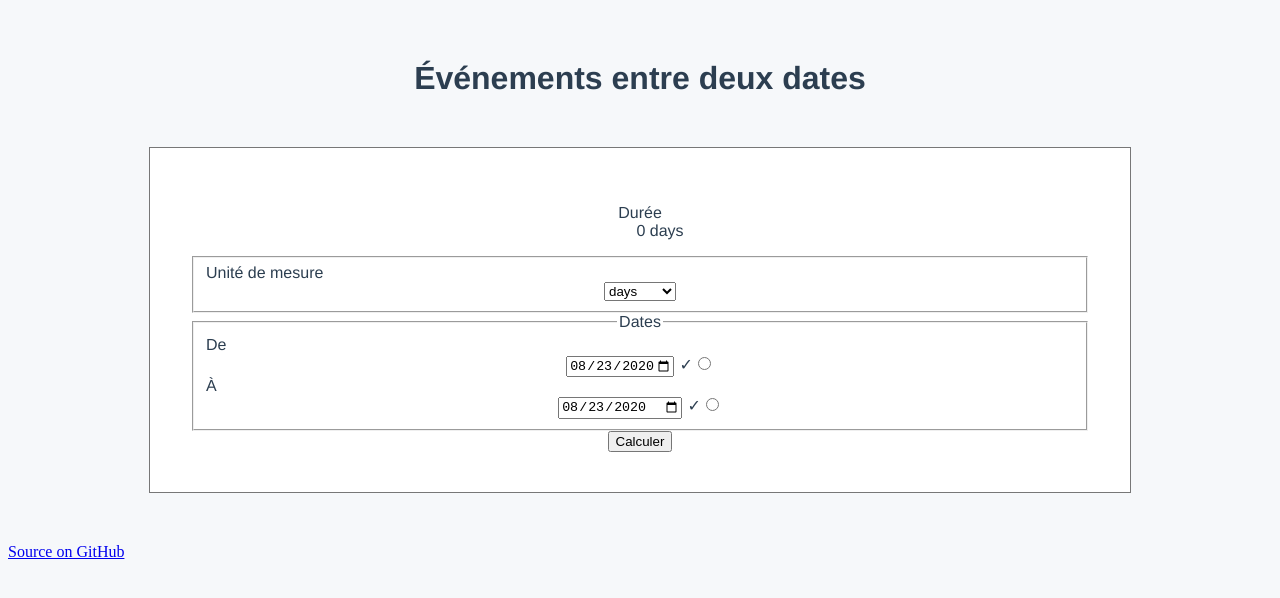
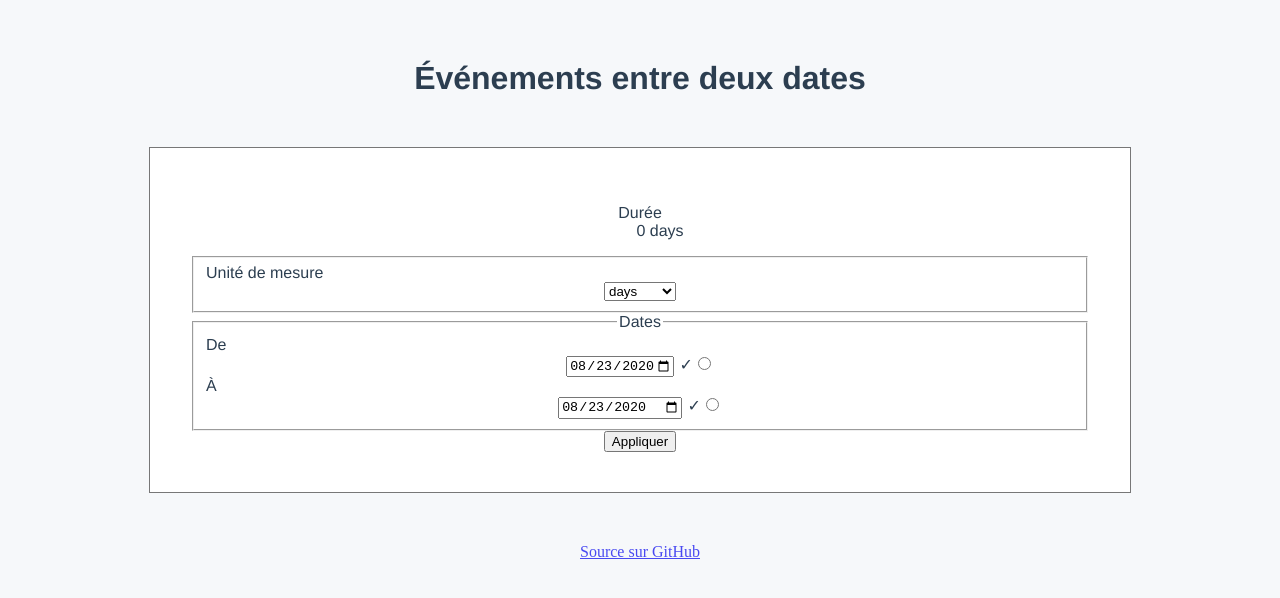
Before and after one commit to renoirb/evenements-entre-deux-dates, a Vue app: page / in a window 1280 px wide. Shown: the top 598 px of the page. Built offline with nearby package versions, Linux system fonts and the light colour scheme.

Commit message:
Support un-setting "today" radio

```diff
--- a/index.html
+++ b/index.html
@@ -9,8 +9,8 @@
 </head>
 <body>
   <div id="app"></div>
-  <footer>
-    <a href="https://github.com/renoirb/evenements-entre-deux-dates/">Source on GitHub</a>
+  <footer style="color:#888; opacity:0.7; text-align:center;">
+    <a href="https://github.com/renoirb/evenements-entre-deux-dates/">Source sur GitHub</a>
   </footer>
   <script type="module" src="/src/main.js"></script>
 </body>
--- a/src/App.vue
+++ b/src/App.vue
@@ -17,7 +17,7 @@ export default defineComponent({
   },
   setup() {
     const useDistanceDatesOptions = {
-      logger: console,
+      // logger: console,
     }
     const { distanceDates, duration } = useDistanceDates(
       location,
--- a/src/components/DateRange.vue
+++ b/src/components/DateRange.vue
@@ -75,6 +75,7 @@
           name="today"
           value="min"
           v-model="distanceDates.today.value"
+          @click="distanceDatesTodayClick"
         />
         <label
           for="max"
@@ -94,9 +95,10 @@
           name="today"
           value="max"
           v-model="distanceDates.today.value"
+          @click="distanceDatesTodayClick"
         />
       </fieldset>
-      <button type="submit">Calculer</button>
+      <button type="submit">Appliquer</button>
     </form>
   </div>
 </template>
@@ -128,6 +130,18 @@ export default defineComponent<IDateRangeComponentProps, IDateRangeData, {}>({
       durationUnits,
     }
   },
+  methods: {
+    distanceDatesTodayClick(event) {
+      // If clicking on a radio button that's already
+      // clicked, unset it.
+      const today = this.distanceDates.today.value
+      const { target = {} } = event
+      const { value = '' } = target
+      if (today === value) {
+        this.distanceDates.today.value = false
+      }
+    }
+  }
 })
 </script>
 
```
Also changed, not shown: src/date.ts (deleted), 2 other files (tests, documents, lock files or other folders).
